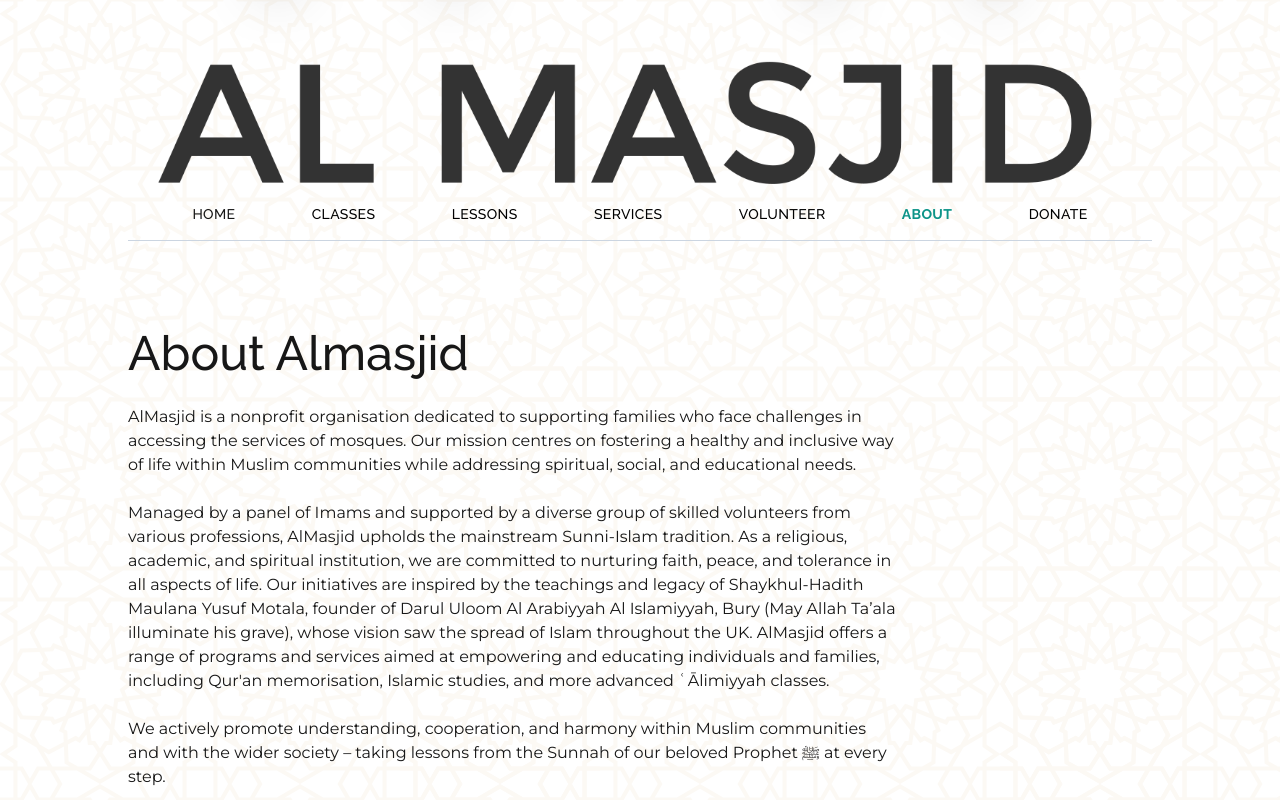
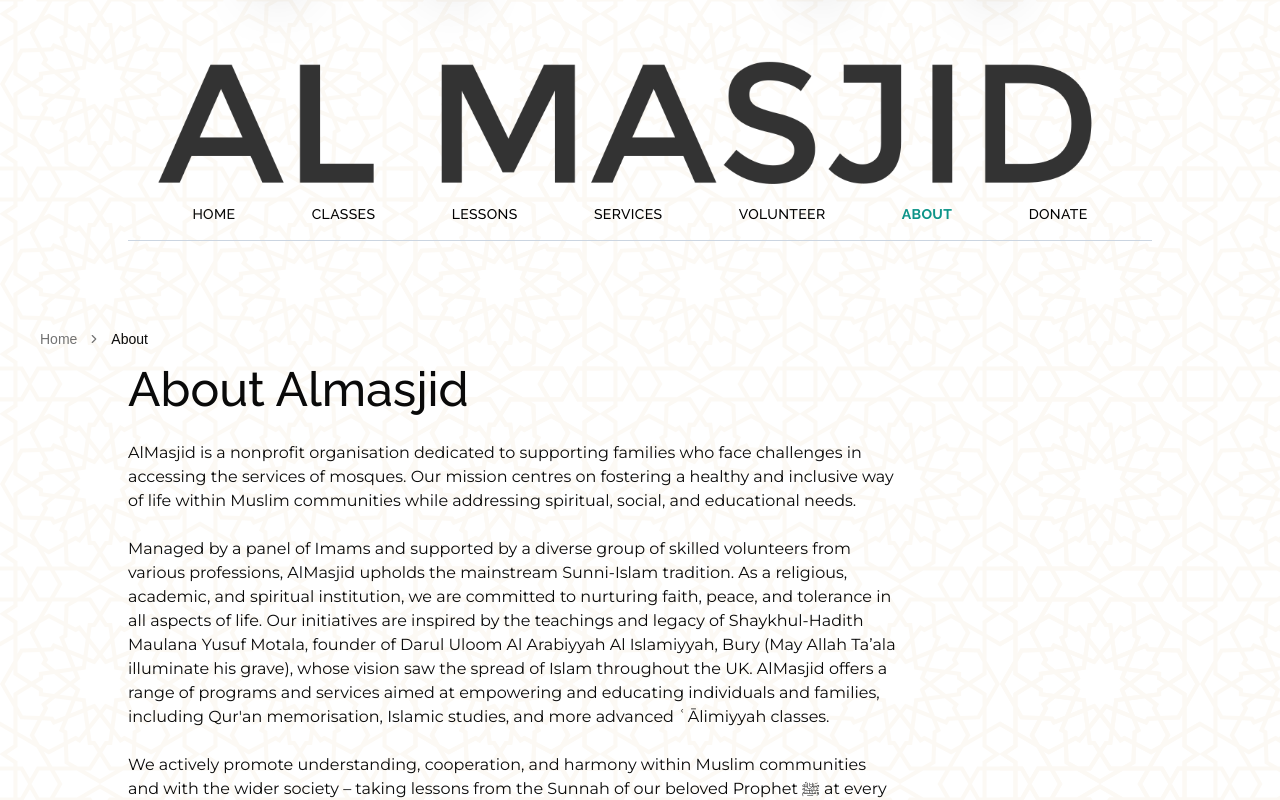
Before and after one commit to mo3r99/almasjd-site, a Next.js app: page /about in a window 1280 px wide. Shown: the part 1216-2016 px from the top of the page. Built offline with nearby package versions, Linux system fonts and the light colour scheme.

Commit message:
breadcrumbs

```diff
--- a/app/about/page.js
+++ b/app/about/page.js
@@ -1,3 +1,4 @@
+import Breadcrumbs from "../ui/breadcrumb/breadcrumbs";
 import Container from "../ui/container/container";
 
 export const metadata = {
@@ -6,7 +7,9 @@
 
 export default function About() {
   return (
-    <section className="mx-10 my-10 py-10">
+    <>
+    <Breadcrumbs className='mx-10 mt-10 pt-10 mb-4' />
+    <section className="mx-10 mb-10 pb-10">
       <Container>
         <h1 className="font-[family-name:var(--font-raleway)] font-medium text-5xl pb-7">
           About Almasjid
@@ -37,5 +40,6 @@
         </p>
       </Container>
     </section>
+    </>
   );
 }
--- a/app/about/saadat/page.js
+++ b/app/about/saadat/page.js
@@ -1,4 +1,5 @@
 import Container from "../../ui/container/container";
+import Breadcrumbs from "@/app/ui/breadcrumb/breadcrumbs";
 
 export const metadata = {
   title: "About",
@@ -7,6 +8,8 @@
 export default function Saadah() {
   return (
     <section className="mx-10 my-10 py-10">
+          <Breadcrumbs className='mt-10 pt-10 mb-4' />
+
       <Container>
         <h1 className="font-[family-name:var(--font-raleway)] font-medium text-5xl pb-7 max-w-3xl">
           The Sādāt/Ashrāf - Family of the Prophet ﷺ.
--- a/app/globals.css
+++ b/app/globals.css
@@ -1,11 +1,6 @@
 @tailwind base;
 @tailwind components;
 @tailwind utilities;
-
-:root {
-  --background: #ffffff;
-  --foreground: #171717;
-}
 
 /* @media (prefers-color-scheme: dark) {
   :root {
@@ -15,10 +10,73 @@
 } */
 
 body {
-  color: var(--foreground);
-  background: var(--background);
   font-family: Arial, Helvetica, sans-serif;
   background-image: url('/texture.png');
   background-repeat: repeat;
   min-height: 100vh;
 }
+
+@layer base {
+  :root {
+    --background: 0 0% 100%;
+    --foreground: 0 0% 3.9%;
+    --card: 0 0% 100%;
+    --card-foreground: 0 0% 3.9%;
+    --popover: 0 0% 100%;
+    --popover-foreground: 0 0% 3.9%;
+    --primary: 0 0% 9%;
+    --primary-foreground: 0 0% 98%;
+    --secondary: 0 0% 96.1%;
+    --secondary-foreground: 0 0% 9%;
+    --muted: 0 0% 96.1%;
+    --muted-foreground: 0 0% 45.1%;
+    --accent: 0 0% 96.1%;
+    --accent-foreground: 0 0% 9%;
+    --destructive: 0 84.2% 60.2%;
+    --destructive-foreground: 0 0% 98%;
+    --border: 0 0% 89.8%;
+    --input: 0 0% 89.8%;
+    --ring: 0 0% 3.9%;
+    --chart-1: 12 76% 61%;
+    --chart-2: 173 58% 39%;
+    --chart-3: 197 37% 24%;
+    --chart-4: 43 74% 66%;
+    --chart-5: 27 87% 67%;
+    --radius: 0.5rem;
+  }
+  .dark {
+    --background: 0 0% 3.9%;
+    --foreground: 0 0% 98%;
+    --card: 0 0% 3.9%;
+    --card-foreground: 0 0% 98%;
+    --popover: 0 0% 3.9%;
+    --popover-foreground: 0 0% 98%;
+    --primary: 0 0% 98%;
+    --primary-foreground: 0 0% 9%;
+    --secondary: 0 0% 14.9%;
+    --secondary-foreground: 0 0% 98%;
+    --muted: 0 0% 14.9%;
+    --muted-foreground: 0 0% 63.9%;
+    --accent: 0 0% 14.9%;
+    --accent-foreground: 0 0% 98%;
+    --destructive: 0 62.8% 30.6%;
+    --destructive-foreground: 0 0% 98%;
+    --border: 0 0% 14.9%;
+    --input: 0 0% 14.9%;
+    --ring: 0 0% 83.1%;
+    --chart-1: 220 70% 50%;
+    --chart-2: 160 60% 45%;
+    --chart-3: 30 80% 55%;
+    --chart-4: 280 65% 60%;
+    --chart-5: 340 75% 55%;
+  }
+}
+
+@layer base {
+  * {
+    @apply border-border;
+  }
+  body {
+    @apply bg-background text-foreground;
+  }
+}
--- /dev/null
+++ b/app/ui/breadcrumb/breadcrumbs.js
@@ -0,0 +1,46 @@
+"use client";
+import { usePathname } from "next/navigation";
+import { Fragment } from "react";
+import {
+  Breadcrumb,
+  BreadcrumbItem,
+  BreadcrumbLink,
+  BreadcrumbList,
+  BreadcrumbPage,
+  BreadcrumbSeparator,
+} from "@/components/ui/breadcrumb";
+
+export default function Breadcrumbs({className}) {
+  const paths = usePathname();
+  const pathNames = paths.split("/").filter((path) => path);
+  console.log(paths, pathNames);
+
+  return (
+      <Breadcrumb className={className}>
+        <BreadcrumbList>
+          <BreadcrumbItem>
+            <BreadcrumbLink href="/">Home</BreadcrumbLink>
+          </BreadcrumbItem>
+          <BreadcrumbSeparator />
+          {pathNames.map((path, index) => {
+            return (
+              <Fragment key={index}>
+                <BreadcrumbItem>
+                  {index != pathNames.length - 1 ? (
+                    <BreadcrumbLink href={`/${path}`}>
+                      {String(path).charAt(0).toUpperCase() +
+                        String(path).slice(1)}
+                    </BreadcrumbLink>
+                  ) : (
+                    <BreadcrumbPage>{String(path).charAt(0).toUpperCase() +
+                        String(path).slice(1)}</BreadcrumbPage>
+                  )}
+                </BreadcrumbItem>
+                {index != pathNames.length - 1 && <BreadcrumbSeparator />}
+              </Fragment>
+            );
+          })}
+        </BreadcrumbList>
+      </Breadcrumb>
+  );
+}
--- a/app/ui/carouselCard/carouselCard.js
+++ b/app/ui/carouselCard/carouselCard.js
@@ -62,6 +62,7 @@
               height={320}
               className={`self-center mix-blend-multiply w-auto h-auto pointer-events-none mx-6 smd:relative bottom-[30vh]}`}
               alt={title}
+              priority={true}
             />
           </div>
         )}
--- /dev/null
+++ b/components/ui/breadcrumb.jsx
@@ -0,0 +1,92 @@
+import * as React from "react"
+import { Slot } from "@radix-ui/react-slot"
+import { ChevronRight, MoreHorizontal } from "lucide-react"
+
+import { cn } from "@/lib/utils"
+
+const Breadcrumb = React.forwardRef(
+  ({ ...props }, ref) => <nav ref={ref} aria-label="breadcrumb" {...props} />
+)
+Breadcrumb.displayName = "Breadcrumb"
+
+const BreadcrumbList = React.forwardRef(({ className, ...props }, ref) => (
+  <ol
+    ref={ref}
+    className={cn(
+      "flex flex-wrap items-center gap-1.5 break-words text-sm text-muted-foreground sm:gap-2.5",
+      className
+    )}
+    {...props} />
+))
+BreadcrumbList.displayName = "BreadcrumbList"
+
+const BreadcrumbItem = React.forwardRef(({ className, ...props }, ref) => (
+  <li
+    ref={ref}
+    className={cn("inline-flex items-center gap-1.5", className)}
+    {...props} />
+))
+BreadcrumbItem.displayName = "BreadcrumbItem"
+
+const BreadcrumbLink = React.forwardRef(({ asChild, className, ...props }, ref) => {
+  const Comp = asChild ? Slot : "a"
+
+  return (
+    (<Comp
+      ref={ref}
+      className={cn("transition-colors hover:text-foreground", className)}
+      {...props} />)
+  );
+})
+BreadcrumbLink.displayName = "BreadcrumbLink"
+
+const BreadcrumbPage = React.forwardRef(({ className, ...props }, ref) => (
+  <span
+    ref={ref}
+    role="link"
+    aria-disabled="true"
+    aria-current="page"
+    className={cn("font-normal text-foreground", className)}
+    {...props} />
+))
+BreadcrumbPage.displayName = "BreadcrumbPage"
+
+const BreadcrumbSeparator = ({
+  children,
+  className,
+  ...props
+}) => (
+  <li
+    role="presentation"
+    aria-hidden="true"
+    className={cn("[&>svg]:w-3.5 [&>svg]:h-3.5", className)}
+    {...props}>
+    {children ?? <ChevronRight />}
+  </li>
+)
+BreadcrumbSeparator.displayName = "BreadcrumbSeparator"
+
+const BreadcrumbEllipsis = ({
+  className,
+  ...props
+}) => (
+  <span
+    role="presentation"
+    aria-hidden="true"
+    className={cn("flex h-9 w-9 items-center justify-center", className)}
+    {...props}>
+    <MoreHorizontal className="h-4 w-4" />
+    <span className="sr-only">More</span>
+  </span>
+)
+BreadcrumbEllipsis.displayName = "BreadcrumbElipssis"
+
+export {
+  Breadcrumb,
+  BreadcrumbList,
+  BreadcrumbItem,
+  BreadcrumbLink,
+  BreadcrumbPage,
+  BreadcrumbSeparator,
+  BreadcrumbEllipsis,
+}
--- /dev/null
+++ b/lib/utils.js
@@ -0,0 +1,6 @@
+import { clsx } from "clsx";
+import { twMerge } from "tailwind-merge"
+
+export function cn(...inputs) {
+  return twMerge(clsx(inputs));
+}
--- a/tailwind.config.mjs
+++ b/tailwind.config.mjs
@@ -1,5 +1,6 @@
 /** @type {import('tailwindcss').Config} */
 export default {
+    darkMode: ["class"],
     content: [
     "./pages/**/*.{js,ts,jsx,tsx,mdx}",
     "./components/**/*.{js,ts,jsx,tsx,mdx}",
@@ -8,26 +9,69 @@
   theme: {
   	extend: {
   		colors: {
-        background: "var(--background)",
-        foreground: "var(--foreground)",
-        transparent: "transparent",
-        current: "currentColor",
-        white: "#ffffff",
-        purple: "#3f3cbb",
-        midnight: "#121063",
-        metal: "#565584",
-        tahiti: "#3ab7bf",
-        silver: "#ecebff",
-        "bubble-gum": "#ff77e9",
-        bermuda: "#78dcca",
-        weborange: "#f0a229",
-        tradewind: "#6bbaa7",
-        dolphin: "#6c648b",
+  			background: 'hsl(var(--background))',
+  			foreground: 'hsl(var(--foreground))',
+  			transparent: 'transparent',
+  			current: 'currentColor',
+  			white: '#ffffff',
+  			purple: '#3f3cbb',
+  			midnight: '#121063',
+  			metal: '#565584',
+  			tahiti: '#3ab7bf',
+  			silver: '#ecebff',
+  			'bubble-gum': '#ff77e9',
+  			bermuda: '#78dcca',
+  			weborange: '#f0a229',
+  			tradewind: '#6bbaa7',
+  			dolphin: '#6c648b',
+  			card: {
+  				DEFAULT: 'hsl(var(--card))',
+  				foreground: 'hsl(var(--card-foreground))'
+  			},
+  			popover: {
+  				DEFAULT: 'hsl(var(--popover))',
+  				foreground: 'hsl(var(--popover-foreground))'
+  			},
+  			primary: {
+  				DEFAULT: 'hsl(var(--primary))',
+  				foreground: 'hsl(var(--primary-foreground))'
+  			},
+  			secondary: {
+  				DEFAULT: 'hsl(var(--secondary))',
+  				foreground: 'hsl(var(--secondary-foreground))'
+  			},
+  			muted: {
+  				DEFAULT: 'hsl(var(--muted))',
+  				foreground: 'hsl(var(--muted-foreground))'
+  			},
+  			accent: {
+  				DEFAULT: 'hsl(var(--accent))',
+  				foreground: 'hsl(var(--accent-foreground))'
+  			},
+  			destructive: {
+  				DEFAULT: 'hsl(var(--destructive))',
+  				foreground: 'hsl(var(--destructive-foreground))'
+  			},
+  			border: 'hsl(var(--border))',
+  			input: 'hsl(var(--input))',
+  			ring: 'hsl(var(--ring))',
+  			chart: {
+  				'1': 'hsl(var(--chart-1))',
+  				'2': 'hsl(var(--chart-2))',
+  				'3': 'hsl(var(--chart-3))',
+  				'4': 'hsl(var(--chart-4))',
+  				'5': 'hsl(var(--chart-5))'
+  			}
   		},
   		screens: {
-        "smd": "875px",
+  			'smd': '875px'
   		},
+  		borderRadius: {
+  			lg: 'var(--radius)',
+  			md: 'calc(var(--radius) - 2px)',
+  			sm: 'calc(var(--radius) - 4px)'
+  		}
+  	}
   },
-  },
-  plugins: [],
+  plugins: [require("tailwindcss-animate")],
 };
```
Also changed, not shown: app/ui/carouselCard/carousel.js (+20 -9 lines), package.json (+11 -4 lines), components.json (added), 1 other file (tests, documents, lock files or other folders). Lines whose indentation alone changed are shown as unchanged.
